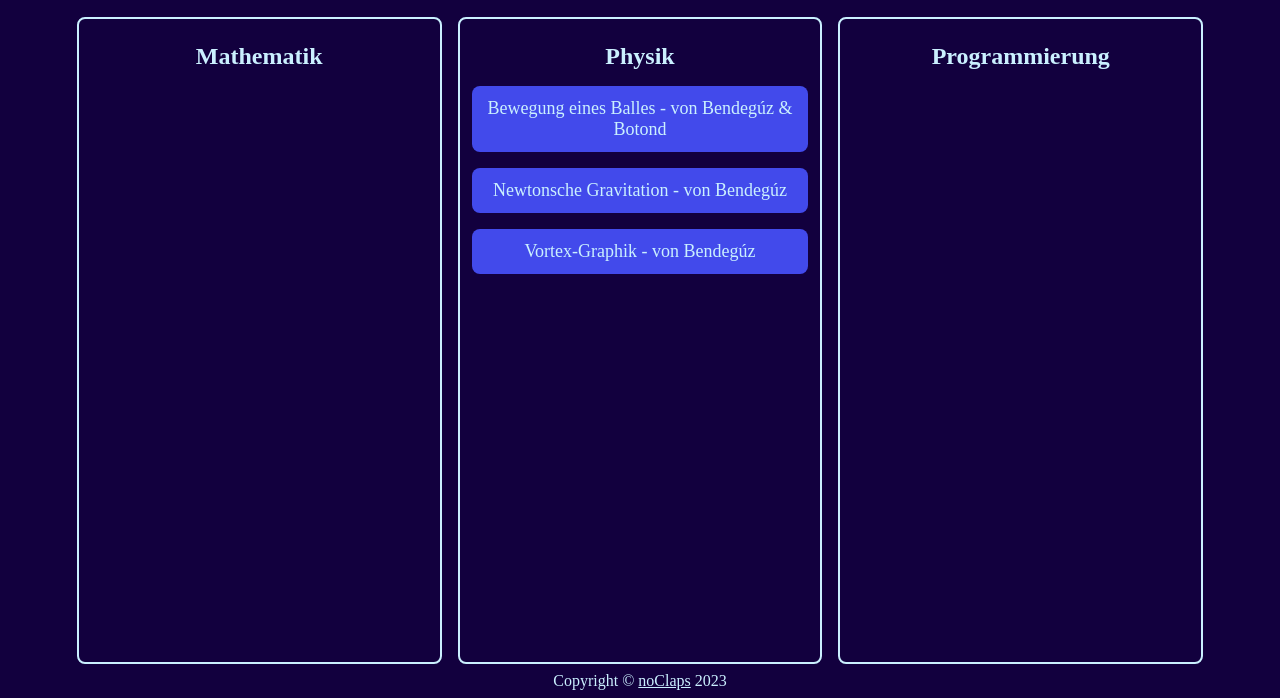
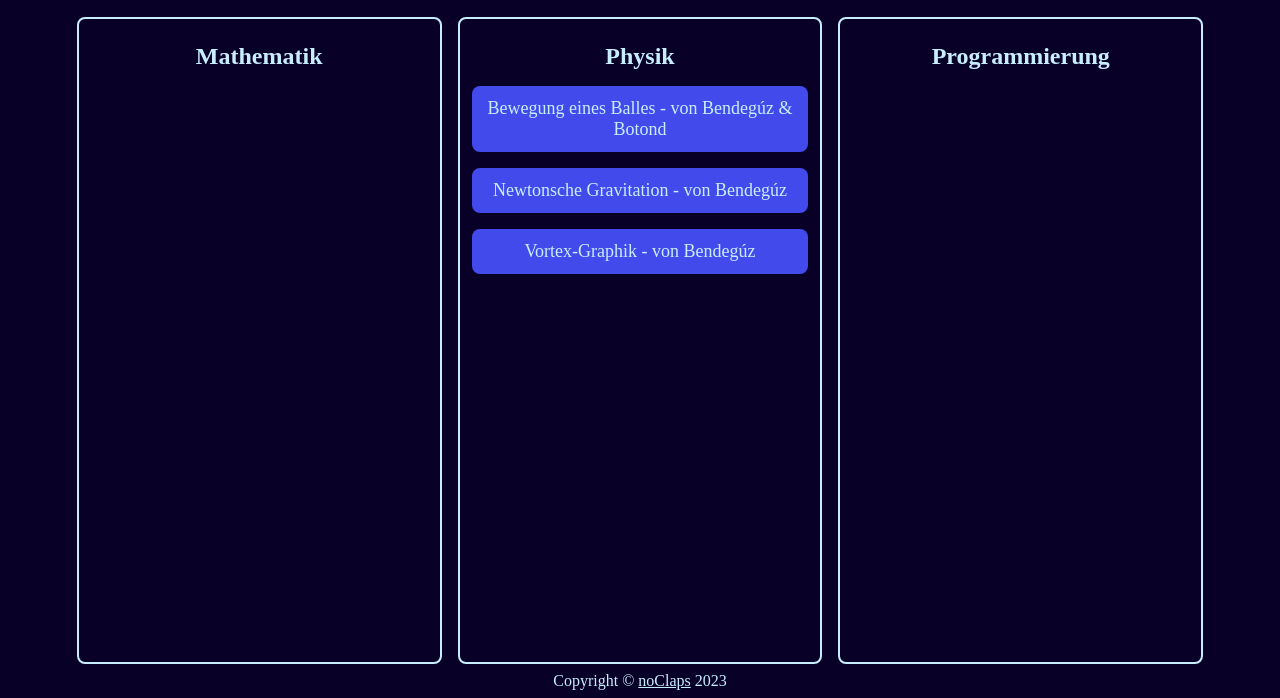
Before and after one commit to Gedanken-Versichert/web, an Astro site: page / in a window 1280 px wide. Shown: the part 102-800 px from the top of the page. Built offline with nearby package versions, Linux system fonts and the light colour scheme; Astro itself is replaced by a stand-in of ours.

Commit message:
Restructure color variables

```diff
--- a/src/components/Section.astro
+++ b/src/components/Section.astro
@@ -51,7 +51,7 @@ const { title, links } = Astro.props;
     }
 
     a {
-        background-color: var(--theme-color);
+        background-color: var(--accent);
         color: var(--text);
         padding: 0.75rem;
         width: 100%;
@@ -62,7 +62,7 @@ const { title, links } = Astro.props;
         font-size: 1.125rem;
 
         &:hover {
-            box-shadow: 0 0 0.5rem 0.25rem var(--theme-color);
+            box-shadow: 0 0 0.5rem 0.25rem var(--accent);
         }
     }
 </style>
--- a/src/styles/style.scss
+++ b/src/styles/style.scss
@@ -3,8 +3,11 @@
     background-color: var(--background);
     color: var(--text);
 
+
     // Colors
-    --theme-color: oklch(51.42% 0.236 272.37);
-    --background: oklch(0% 0.236 272.37);
-    --text: oklch(100% 0.236 272.37);
+    --hue: 272.37;
+
+    --accent: oklch(51.42% 0.236 var(--hue));
+    --background: oklch(0% 0.175 var(--hue));
+    --text: oklch(100% 0.25 var(--hue));
 }
```
